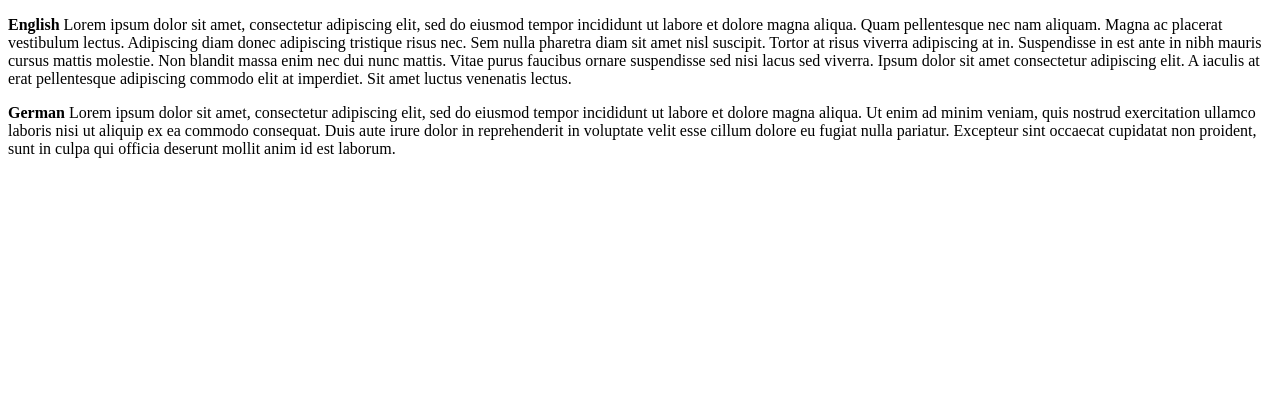
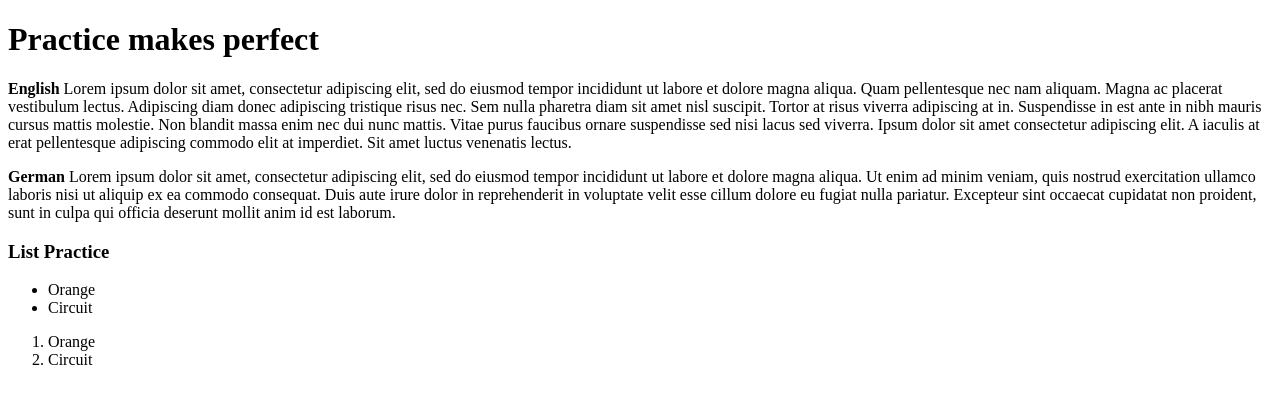
Before and after one commit to DonnyScript/git_test, a plain HTML site: page TheOdenProject/HTMLESSION.html in a window 1280 px wide. Drawn offline with Linux system fonts and the light colour scheme.

Commit message:
List Practice

```diff
--- a/TheOdenProject/HTMLESSION.html
+++ b/TheOdenProject/HTMLESSION.html
@@ -1,22 +1,31 @@
 <!DOCTYPE html>
 <html>
     <head>
+       <h1> Practice makes perfect </h1>
+    </head>
+<!-- Comment -->
+    <body>
         <p>
-            <strong> English</strong> Lorem ipsum dolor sit amet, consectetur adipiscing elit, sed do eiusmod tempor incididunt ut labore et dolore magna aliqua.
+            <strong> English </strong> Lorem ipsum dolor sit amet, consectetur adipiscing elit, sed do eiusmod tempor incididunt ut labore et dolore magna aliqua.
             Quam pellentesque nec nam aliquam. Magna ac placerat vestibulum lectus. Adipiscing diam donec adipiscing tristique risus nec. Sem nulla pharetra diam
             sit amet nisl suscipit. Tortor at risus viverra adipiscing at in. Suspendisse in est ante in nibh mauris cursus mattis molestie. Non blandit massa enim
             nec dui nunc mattis. Vitae purus faucibus ornare suspendisse sed nisi lacus sed viverra. Ipsum dolor sit amet consectetur adipiscing elit. A iaculis
             at erat pellentesque adipiscing commodo elit at imperdiet. Sit amet luctus venenatis lectus.
         </p>
         <p>
-            <strong> German </strong>Lorem ipsum dolor sit amet, consectetur adipiscing elit, sed do eiusmod tempor incididunt ut labore et dolore magna aliqua.
+            <strong> German </strong> Lorem ipsum dolor sit amet, consectetur adipiscing elit, sed do eiusmod tempor incididunt ut labore et dolore magna aliqua.
              Ut enim ad minim veniam, quis nostrud exercitation ullamco laboris nisi ut aliquip ex ea commodo consequat. Duis aute irure dolor in reprehenderit
               in voluptate velit esse cillum dolore eu fugiat nulla pariatur. Excepteur sint occaecat cupidatat non proident, sunt in culpa qui officia deserunt
               mollit anim id est laborum.
         </p>
-    </head>
-<!-- Comment -->
-    <body>
-
+        <h3> List Practice </h3>
+        <ul>
+            <li> Orange </li>
+            <li> Circuit </li>
+        </ul>
+        <ol>
+            <li> Orange </li>
+            <li> Circuit </li>
+        </ol>
     </body>
 </html>
```
